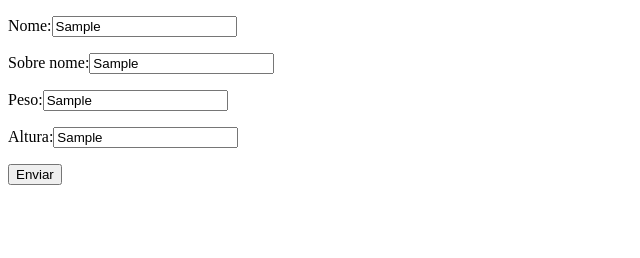
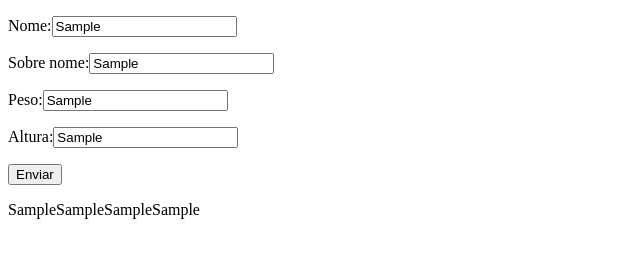
Before and after one commit to Thfneves/Curso-Udemy-Js-Ts, a plain HTML site: page Secao1/ExercicioSessao1/index.html in a window 1280 px wide. Both pictures are taken after typing "Sample", "Sample", "Sample", "Sample" into the empty fields and a click on the button "Enviar". Shown: the whole page, without its empty margins (0-640 px from the left). Drawn offline with Linux system fonts and the light colour scheme.

Commit message:
Finalizei exercicio da sessao1

```diff
--- a/Secao1/ExercicioSessao1/index.html
+++ b/Secao1/ExercicioSessao1/index.html
@@ -8,7 +8,7 @@
 
     <form  class="form" action="" method="get">
         <p>Nome:<input type="text" class="nome"></p>
-        <p>Sobre nome:<input type="text" class="sobreNome"></p>
+        <p>Sobre nome:<input type="text" class="sobrenome"></p>
         <p>Peso:<input type="text" class="peso"></p>
         <p>Altura:<input type="text" class="altura"></p>
         <button>Enviar</button>
--- a/Secao1/ExercicioSessao1/index.js
+++ b/Secao1/ExercicioSessao1/index.js
@@ -1,6 +1,6 @@
 function meuEscopo() {
   const form = document.querySelector(".form");
-  const resultado = document.querySelector("resultado");
+  const resultado = document.querySelector(".resultado");
 
   const pessoas = [];
   function recebeEventoForm(evento) {
@@ -12,12 +12,21 @@ function meuEscopo() {
     const sobrenome = form.querySelector(".sobrenome");
     const peso = form.querySelector(".peso");
     const altura = form.querySelector(".altura");
-    const resultado = [nome, sobrenome, peso, altura, resultado];
-    console.log[nome];
+
+    pessoas.push({
+      nome: nome.value,
+      sobrenome: sobrenome.value,
+      peso: peso.value,
+      altura: altura.value,
+    });
+    console.log(pessoas);
+
+    resultado.innerHTML =
+      `<p> ${nome.value}` +
+      `${sobrenome.value}` +
+      `${peso.value}${altura.value}</p>`;
+    //para que apareca no console.loge preciso usarmos o value no console.log dessa forma o site salva a informacao.
   }
-
-  //para que apareca no console.loge preciso usarmos o value no console.log dessa forma o site salva a informacao.
-
   form.addEventListener("submit", recebeEventoForm);
 }
 meuEscopo();
```
